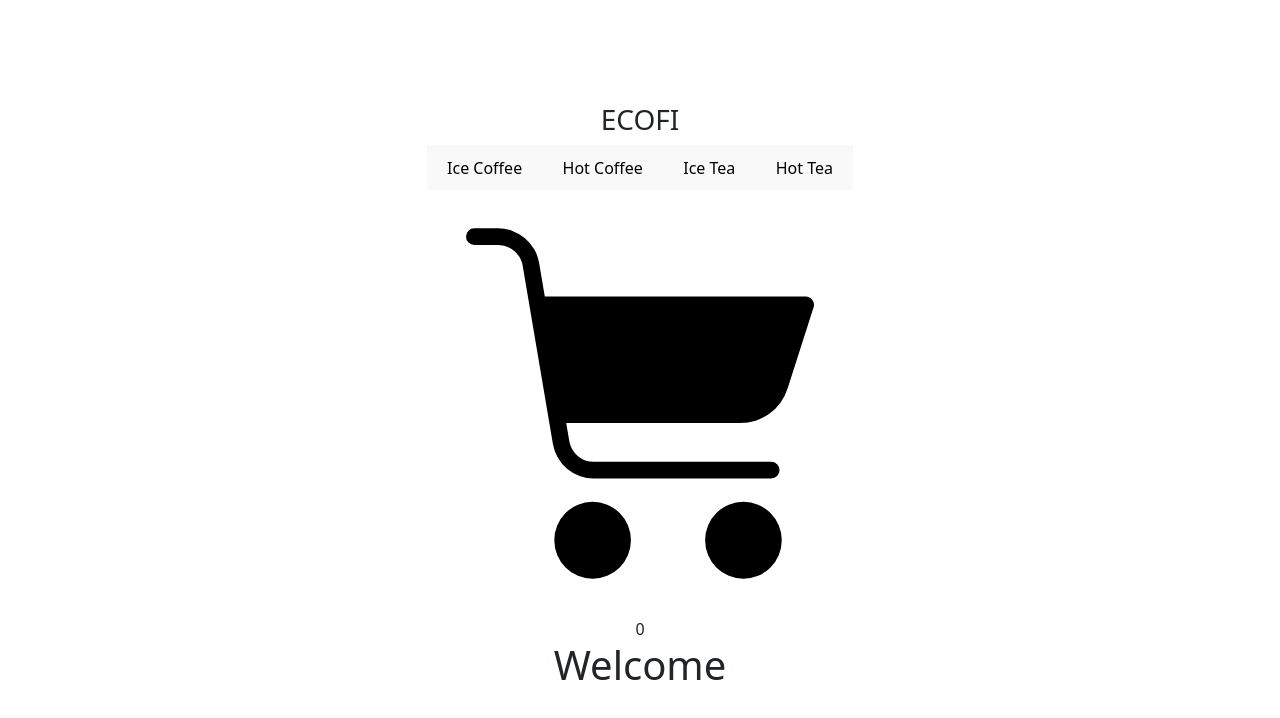
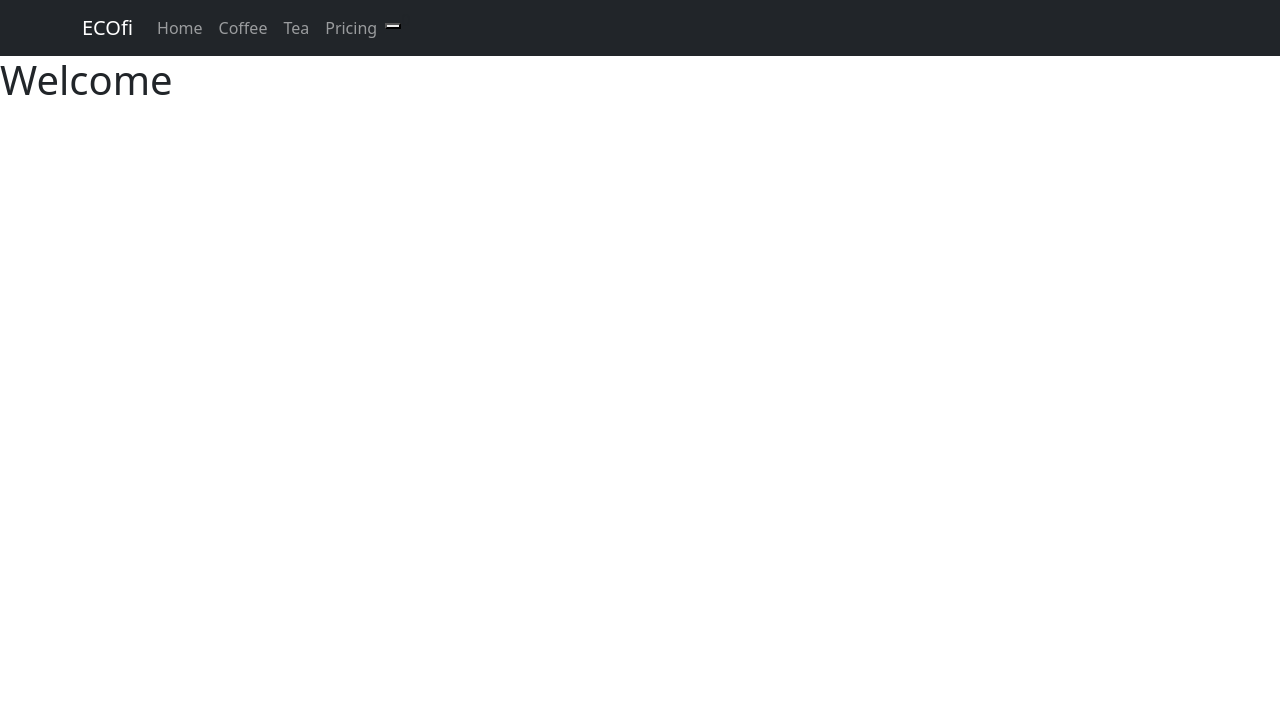
Before and after one commit to Bladeo8x/E-Commerce, a React (Vite) app in the folder e-commerce/: page / in a window 1280 px wide. Shown: the top 718 px of the page. Built offline with nearby package versions, Linux system fonts and the light colour scheme.

Commit message:
commenting the old css attributes to get rid of the previous design

```diff
--- a/e-commerce/package.json
+++ b/e-commerce/package.json
@@ -12,6 +12,7 @@
   "dependencies": {
     "bootstrap": "^5.2.3",
     "react": "^18.2.0",
+    "react-bootstrap": "^2.7.4",
     "react-dom": "^18.2.0"
   },
   "devDependencies": {
--- a/e-commerce/src/App.jsx
+++ b/e-commerce/src/App.jsx
@@ -1,4 +1,4 @@
-import './App.css'
+// import './App.css'
 import NavBar from './Components/NavBar/NavBar';
 import ItemContainerList from './Components/ItemContainerList/ItemContainerList';
 
--- a/e-commerce/src/Components/CartWidget/CartWidget.jsx
+++ b/e-commerce/src/Components/CartWidget/CartWidget.jsx
@@ -3,7 +3,7 @@ import Shopping_Cart01 from './assets/Shopping_Cart01.svg'
 const CartWidget = () => {
     return (
         <div>
-            <img src={Shopping_Cart01} alt='cart-widget'/>
+            <button src={Shopping_Cart01} alt='cart-widget'/>
             0
         </div>
     )
--- a/e-commerce/src/Components/NavBar/NavBar.jsx
+++ b/e-commerce/src/Components/NavBar/NavBar.jsx
@@ -1,20 +1,25 @@
 import CartWidget from '../CartWidget/CartWidget'
+import Container from 'react-bootstrap/Container';
+import Nav from 'react-bootstrap/Nav';
+import Navbar from 'react-bootstrap/Navbar';
 
-const NavBar = () => {
-    return (
-      <nav>
-        <h3>ECOFI</h3>
-        <div>
-          <button>Ice Coffee</button>
-          <button>Hot Coffee</button>
-          <button>Ice Tea</button>
-          <button>Hot Tea</button>
-        </div>
-        <div>
+function NavBar() {
+  return (
+    <>
+      <Navbar bg="dark" variant="dark">
+        <Container>
+          <Navbar.Brand href="#home">ECOfi</Navbar.Brand>
+          <Nav className="me-auto">
+            <Nav.Link href="#home">Home</Nav.Link>
+            <Nav.Link href="#features">Coffee</Nav.Link>
+            <Nav.Link href="#pricing">Tea</Nav.Link>
+            <Nav.Link href="#pricing">Pricing</Nav.Link>
             <CartWidget />
-        </div>
-      </nav>
-    );
-  };
+          </Nav>
+        </Container>
+      </Navbar>
+    </>
+  );
+}
 
-  export default NavBar;
+export default NavBar;
--- a/e-commerce/src/main.jsx
+++ b/e-commerce/src/main.jsx
@@ -1,7 +1,7 @@
 import React from 'react'
 import ReactDOM from 'react-dom/client'
 import App from './App.jsx'
-import './index.css'
+// import './index.css'
 import 'bootstrap/dist/css/bootstrap.min.css';
 
 
```
Also changed, not shown: 1 other file (tests, documents, lock files or other folders).
